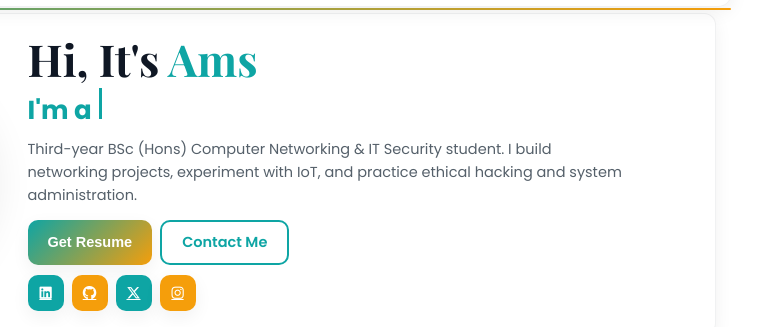
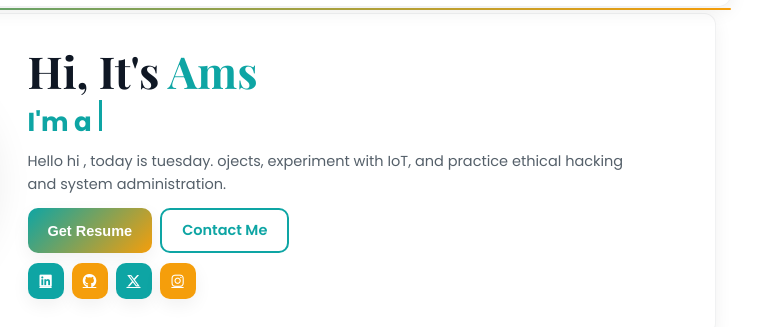
Before and after one commit to helven0/Week9CICD, a plain HTML site: page index.html in a window 1280 px wide. Shown: the part 69-396 px from the top of the page, 508-1280 px from the left. Drawn offline with nearby package versions, Linux system fonts and the light colour scheme.

Commit message:
Change v 11

```diff
--- a/index.html
+++ b/index.html
@@ -257,7 +257,7 @@
       <div class="home-content">
         <h1 id="hero-heading">Hi, It's <span style="color:var(--accent-1)">Ams</span></h1>
         <h3 class="typing-text" aria-live="polite">I'm a <span id="typed"></span><span class="cursor" aria-hidden="true"></span></h3>
-        <p>Third-year BSc (Hons) Computer Networking & IT Security student. I build networking projects, experiment with IoT, and practice ethical hacking and system administration.</p>
+        <p>Hello hi , today is tuesday. ojects, experiment with IoT, and practice ethical hacking and system administration.</p>
 
         <div class="home-cta">
           <button id="resume-btn" class="btn">Get Resume</button>
```
